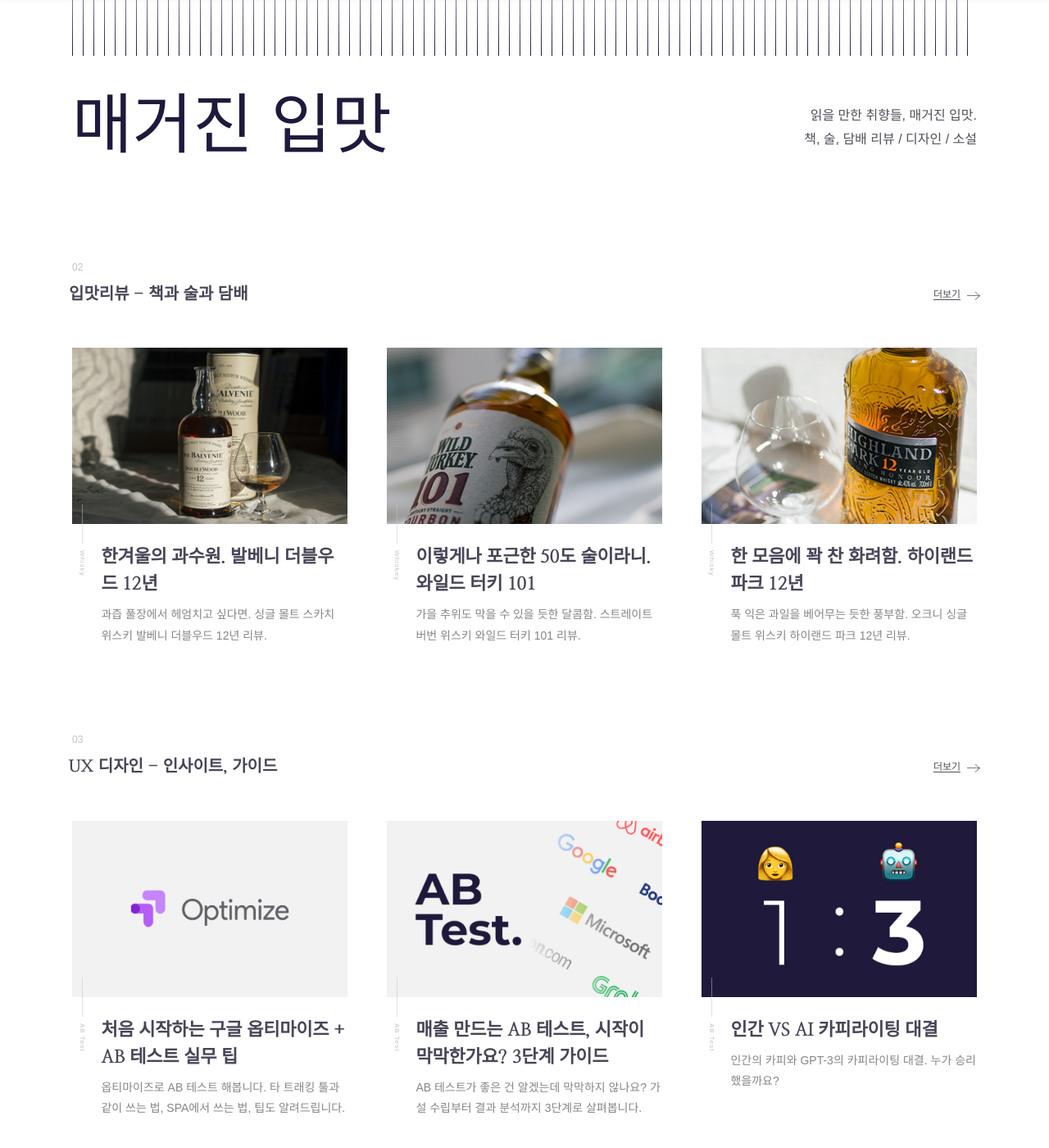
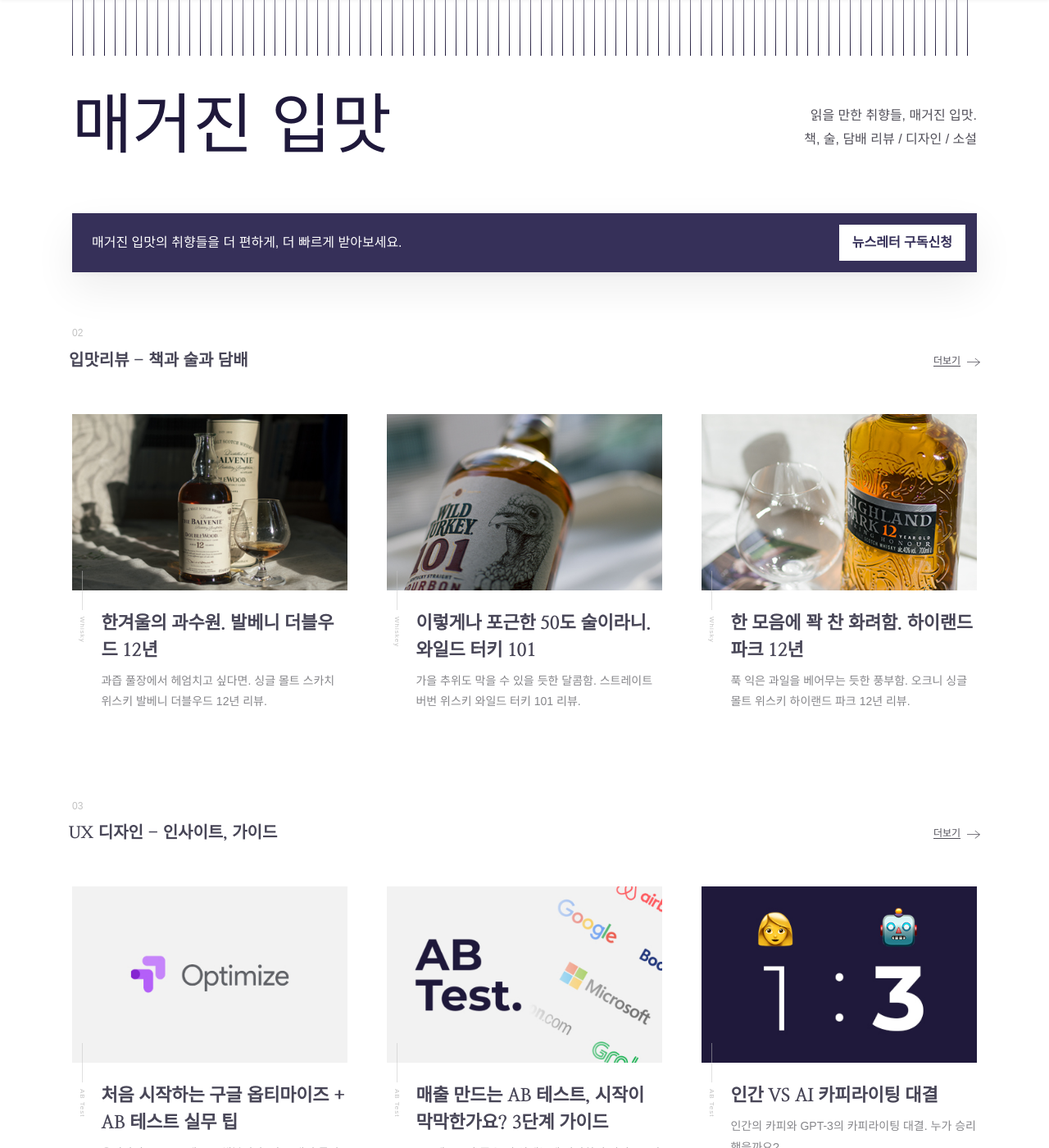
Before and after one commit to dewberry9/proj.dewberry.github.io, a Jekyll site: the page built from index.html, in a window 1280 px wide and 1400 px high, scrolled down 206 px. Shown: the whole window at 82% size. Built offline with Jekyll 4.4.1, drawn with Linux system fonts in a browser that asks for light colours; some web fonts are replaced.

Commit message:
feat: Add Email Newsletter Subscribe Button

```diff
--- a/_sass/teatime.scss
+++ b/_sass/teatime.scss
@@ -293,7 +293,7 @@
 
     &.starting-point {
         padding-top: 3.5rem;
-        padding-bottom: 3.5rem;
+        padding-bottom: 4rem;
         -webkit-box-orient: vertical;
         -webkit-box-direction: normal;
         flex-flow: column;
@@ -337,6 +337,33 @@
 
             .title-space-description {
                 text-align: right;
+            }
+        }
+    }
+
+    &.subscribe {
+        .subscribe-container {
+            box-shadow:
+                0 2.5px 6.3px rgba(0, 0, 0, 0.035),
+                0 20px 50px rgba(0, 0, 0, 0.07);
+            background-color: $primary-color;
+            box-sizing: border-box;
+            width: calc(100% - 3rem);
+            margin: 0 auto;
+            padding: .875rem .875rem .875rem 1.5rem;
+            display: flex;
+            align-items: center;
+            justify-content: space-between;
+
+            .subscribe-description {
+                color: $background-color;
+            }
+
+            .btn-subscribe {
+                background-color: $background-color;
+                color: $primary-color;
+                font-weight: bold;
+                padding: .5rem 1rem;
             }
         }
     }
@@ -731,7 +758,7 @@
         justify-content: center;
 
         &.starting-point {
-            padding: 3.5rem 1.5rem 1.5rem;
+            padding: 3.5rem 1.5rem;
 
             .page-slide {
                 margin: 0.75rem 0 1.5rem;
@@ -745,6 +772,12 @@
                 .title-space-description {
                     font-size: 0.875rem;
                 }
+            }
+        }
+
+        &.subscribe {
+            .subscribe-container {
+                width: calc(100% - 6rem);
             }
         }
 
@@ -791,7 +824,7 @@
         }
 
         &.starting-point {
-            padding: 3.5rem 1.5rem 0;
+            padding: 3.5rem 1.5rem 2rem;
 
             .page-slide,
             .title-space {
@@ -819,6 +852,22 @@
                     text-align: left;
                     margin-top: 0.5rem;
                     padding-left: 0.25rem;
+                }
+            }
+        }
+
+        &.subscribe {
+            .subscribe-container {
+                width: calc(100% - 3rem);
+                padding: .875rem;
+                font-size: .875rem;
+
+                .subscribe-description {
+                    width: 50%;
+                }
+
+                .btn-subscribe {
+                    padding: .25rem .5rem;
                 }
             }
         }
--- a/index.html
+++ b/index.html
@@ -17,7 +17,14 @@
         </p>
     </div>
 </section>
-<div>
+
+<section class="subscribe">
+    <div class="subscribe-container">
+        <p class="subscribe-description">매거진 입맛의 취향들을 더 편하게, 더 빠르게 받아보세요.</p>
+        <a class="btn-subscribe" target="_blank" href="https://forms.gle/wvj73q8MWBv2j44h7" title="Newsletter Subscription">뉴스레터 구독신청</a>
+    </div>
+</section>
+
 <section class="btn-point">
     <p class="numbering">02</p>
     <div class="text-content">
@@ -45,9 +52,7 @@
     </a>
     {% endfor %}
 </section>
-</div>
 
-<div>
 <section class="btn-point">
     <p class="numbering">03</p>
     <div class="text-content">
@@ -75,9 +80,7 @@
     </a>
     {% endfor %}
 </section>
-</div>
 
-<div>
 <section class="btn-point">
     <p class="numbering">04</p>
     <div class="text-content">
@@ -105,7 +108,6 @@
     </a>
     {% endfor %}
 </section>
-</div>
 
 <section class="about-point">
     <div class="left-script">
```
Lines whose indentation alone changed are shown as unchanged.
